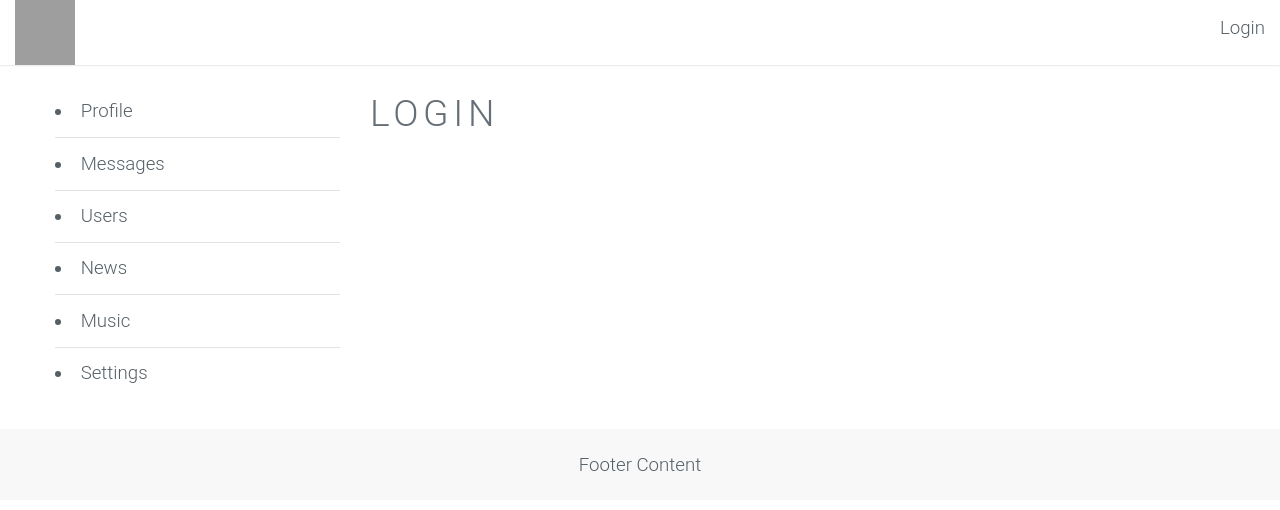
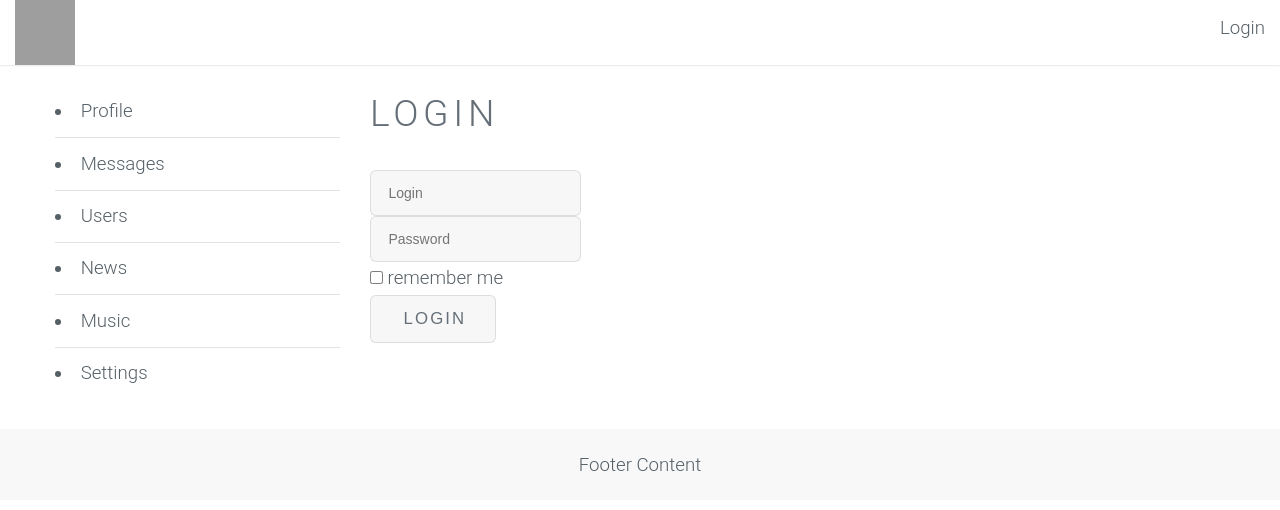
Before and after one commit to IonArhirii-zz/aidm, a React (Create React App) app: page /login in a window 1280 px wide. Shown: the top 510 px of the page. Built offline with nearby package versions, Linux system fonts and the light colour scheme; no server answers; grey boxes are pictures that could not be loaded.

Commit message:
Add login form.

```diff
--- a/package.json
+++ b/package.json
@@ -13,6 +13,7 @@
     "react-router-dom": "^5.1.2",
     "react-scripts": "3.4.1",
     "redux": "^4.0.5",
+    "redux-form": "^8.3.5",
     "redux-thunk": "^2.3.0"
   },
   "scripts": {
--- a/src/api/api.js
+++ b/src/api/api.js
@@ -35,9 +35,7 @@
     return instance.get(`profile/status/` + userId);
   },
   updateStatus(status) {
-    return instance.put(`profile/status`, {
-      status: status
-    });
+    return instance.put(`profile/status`, { status: status });
   }
 };
 
--- a/src/components/profile/MyPosts/MyPosts.css
+++ b/src/components/profile/MyPosts/MyPosts.css
@@ -1,11 +1,11 @@
 input,
 textarea,
 .button {
-  -moz-appearance: none;
-  -webkit-appearance: none;
-  -o-appearance: none;
-  -ms-appearance: none;
-  appearance: none;
+  /*-moz-appearance: none;*/
+  /*-webkit-appearance: none;*/
+  /*-o-appearance: none;*/
+  /*-ms-appearance: none;*/
+  /*appearance: none;*/
   -moz-transition: background-color 0.2s ease-in-out, color 0.2s ease-in-out;
   -webkit-transition: background-color 0.2s ease-in-out, color 0.2s ease-in-out;
   -o-transition: background-color 0.2s ease-in-out, color 0.2s ease-in-out;
@@ -26,17 +26,19 @@
 }
 
 input,
+.button,
 textarea {
   background-color: rgba(144, 144, 144, 0.075);
 }
 
 input:focus,
+.button:hover,
+.button:active,
 textarea:focus {
-  background-color: transparent;
+  background-color: white;
 }
 
 .button {
-  background-color: transparent;
   text-transform: uppercase;
   letter-spacing: 0.125em;
   font-size: 0.9em;
@@ -45,14 +47,6 @@
   height: 2.85em;
   line-height: 2.85em;
   white-space: nowrap;
-}
-
-.button:hover {
-  background-color: rgba(144, 144, 144, 0.075);
-}
-
-.button:active {
-  background-color: rgba(144, 144, 144, 0.2);
 }
 
 .block__post-message textarea,
--- a/src/components/profile/ProfileInfo/ProfileStatus.jsx
+++ b/src/components/profile/ProfileInfo/ProfileStatus.jsx
@@ -49,7 +49,7 @@
                 }
                 {this.state.editMode &&
                     <div className='status__input'>
-                        <input onChange={this.onStatusChange} autoFocus={true} onBlur={this.deactivateEditMode} value={this.state.status}/>
+                        <input onChange={this.onStatusChange} autoFocus={true} onBlur={this.deactivateEditMode.bind(this)} value={this.state.status}/>
                     </div>
                 }
             </div>
--- a/src/login/Login.jsx
+++ b/src/login/Login.jsx
@@ -1,10 +1,38 @@
 import React from "react";
+import {Field, reduxForm} from "redux-form";
 
-const Login = () => {
+const LoginForm = (props) => {
+    console.log('rerender');
     return (
-        <h1>Login</h1>
+        <form onSubmit={props.handleSubmit}>
+            <div>
+                <Field placeholder={'Login'} component={'input'} name={'login'}/>
+            </div>
+            <div>
+                <Field placeholder={'Password'} name={'password'} component={'input'} />
+            </div>
+            <div>
+                <Field type={'checkbox'} name={'remember me'} component={'input'} /> remember me
+            </div>
+            <div>
+                <button className={'button'}>Login</button>
+            </div>
+        </form>
     )
-
 };
 
-export default Login;
+const LoginReduxForm = reduxForm({form: 'login'})(LoginForm);
+
+const LoginPage = (props) => {
+    const onSubmit = (formData) => {
+        console.log(formData);
+    }
+    return (
+        <div>
+            <h1>Login</h1>
+            <LoginReduxForm onSubmit={onSubmit} />
+        </div>
+    )
+};
+
+export default LoginPage;
--- a/src/redux/reduxStore.js
+++ b/src/redux/reduxStore.js
@@ -5,13 +5,15 @@
 import usersReducer from "./usersReducer";
 import authReducer from "./authReducer";
 import thunkMiddleware from "redux-thunk";
+import {reducer as formReducer} from 'redux-form';
 
 let reducers = combineReducers({
   profilePage: profileReducer,
   dialogsPage: dialogsReducer,
   sidebar: sidebarReducer,
   usersPage: usersReducer,
-  auth: authReducer
+  auth: authReducer,
+  form: formReducer
 });
 
 let store = createStore(reducers, applyMiddleware(thunkMiddleware));
```
Also changed, not shown: 1 other file (tests, documents, lock files or other folders).
